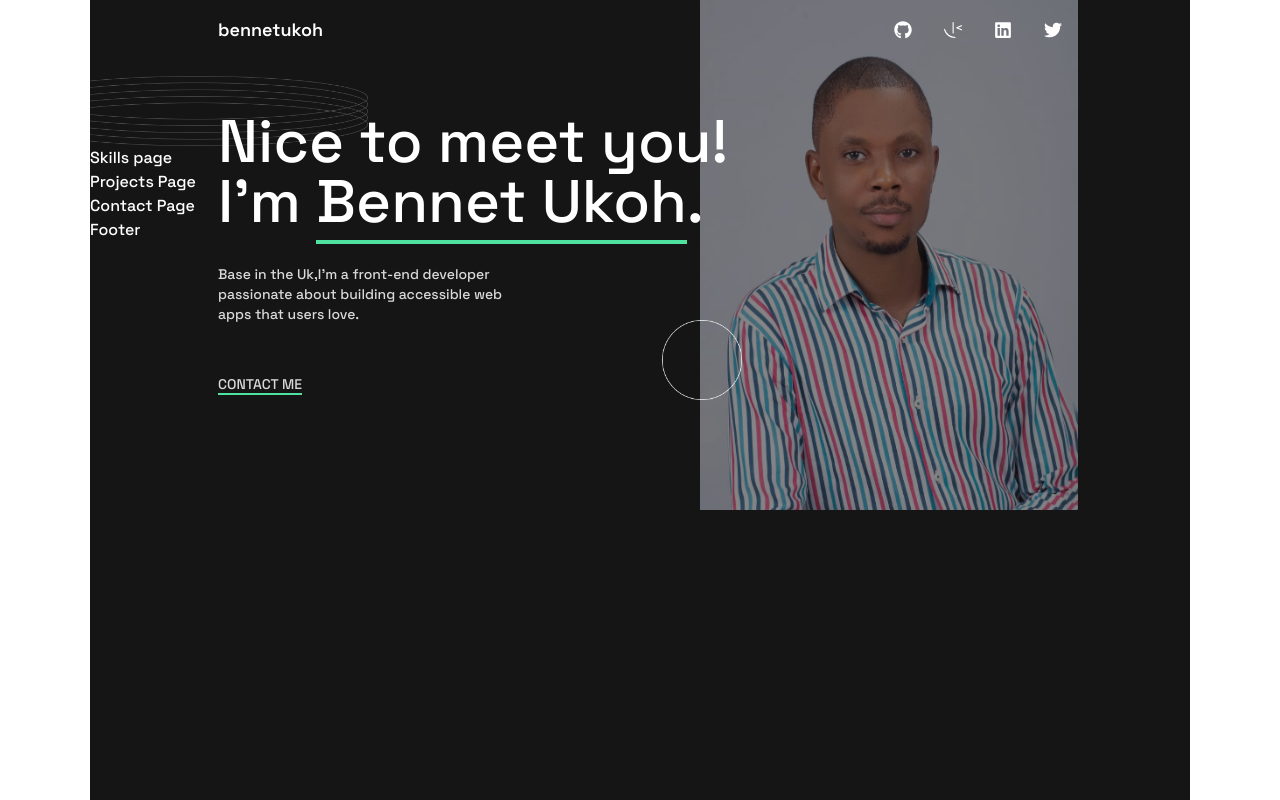
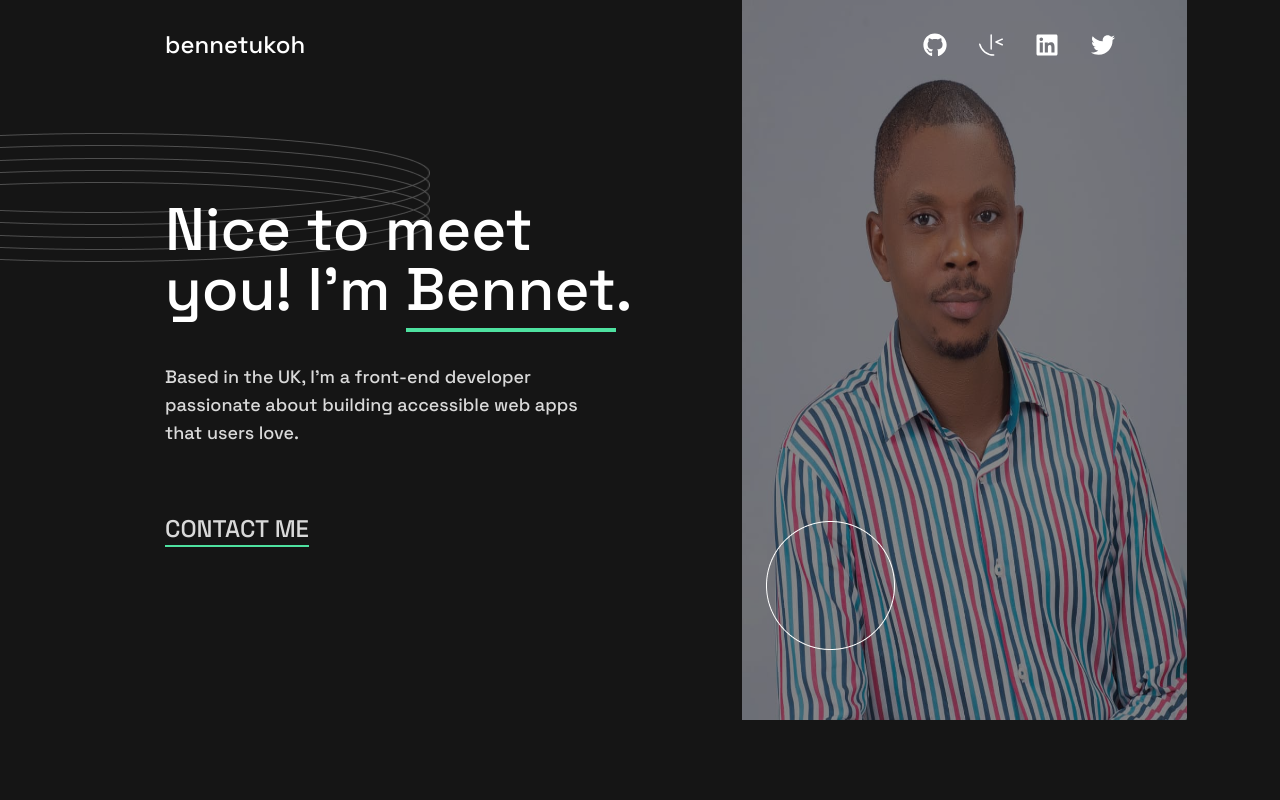
Before and after one commit to Bennet-Ukoh/single-page-portfolio, a Next.js app: page / in a window 1280 px wide. Built offline with nearby package versions, Linux system fonts and the light colour scheme.

Commit message:
intro section completed

```diff
--- a/src/app/page.tsx
+++ b/src/app/page.tsx
@@ -1,19 +1,11 @@
-import Contact from "@/components/contact";
-import Footer from "@/components/footer";
 import Header from "@/components/header";
 import Intro from "@/components/intro";
-import Projects from "@/components/projects";
-import Skills from "@/components/skills";
 
 export default function Page() {
   return (
-    <main className="flex  flex-col relative bg-[#151515] max-w-[1100px] mx-auto h-screen text-[#FFFFFF]">
+    <main className="relative w-full max-w-[1440px] mx-auto min-h-screen bg-bg-primary lg:px-[165px] md:px-[30px] px-4 justify-center items-center">
       <Header />
       <Intro />
-      <Skills />
-      <Projects />
-      <Contact />
-      <Footer />
     </main>
   );
 }
--- a/src/components/header.tsx
+++ b/src/components/header.tsx
@@ -2,21 +2,21 @@ import { navSocials } from "@/lib/data";
 
 export default function Header() {
   return (
-    <header className="z-20">
-      <nav className="flex px-32  justify-between items-center  pt-4">
-        <a href="#intro" className="text-lg font-semibold">
+    <header className="h-32 text-text-heading pt-[29px] md:mb-14 w-full mb:14 ">
+      <nav className="flex md:justify-between justify-center items-center md:flex-row flex-col gap-y-5">
+        <a href="#intro" className="text-heading-m">
           bennetukoh
         </a>
-        <ul className="flex gap-x-8">
+        <ul className="flex md:gap-x-8 gap-x-6 z-50">
           {navSocials.map((social, index) => (
             <li key={index}>
               <a
-                className="hover:text-[#4EE1A0]"
+                className="hover:text-text-link"
                 href={social.url}
                 target="_blank"
                 rel="noopener noreferrer"
               >
-                <social.icon size={18} />
+                <social.icon className="md:h-6 md:w-6 h-5 w-5" />
               </a>
             </li>
           ))}
--- a/src/components/intro.tsx
+++ b/src/components/intro.tsx
@@ -1,49 +1,48 @@
 import Image from "next/image";
 import introImg from "@/public/group 26.png";
-import Link from "next/link";
 import profileImg from "@/public/profileimage.jpg";
 import oval from "@/public/oval.png";
+import Link from "next/link";
 
 export default function Intro() {
   return (
-    <section>
-      <div className="">
+    <section className="flex flex-col items-center md:flex-row lg:items-start z-20 ">
+      <div className=" lg:w-1/2 md:w-1/2 w-full mb-2 flex flex-col justify-center items-center md:items-start">
         <Image
           src={introImg}
           alt="intro bg image"
-          height={70}
-          width={278}
-          className="h-[70px] w-[278px] mt-8"
+          className="h-[129px] w-[530px] absolute lg:top-[133px] top-[124px] -left-[342px] lg:-left-[100px] md:-left-[265px] md:top-[86px]"
         />
-        <div className="px-32 absolute top-28 z-10">
-          <h1 className="text-6xl">
-            Nice to meet you! <br /> I&apos;m {""}
-            <span className="border-b-4 border-[#4EE1A0]">Bennet Ukoh</span>.
+
+        <div className="lg:mt-4 md:mt-2 lg:max-w-[706px] md:max-w-[443px] lg:mb-[66px] md:mb-[34px] mt-[340px] max-w-[343px] mb-4">
+          <h1 className="text-text-heading lg:text-6xl text-4xl md:text-start text-center ">
+            Nice to meet you! I&apos;m{" "}
+            <span className="border-b-4 border-text-link">Bennet</span>.
           </h1>
-          <p className="mt-8 mb-12 max-w-72 text-[#D9D9D9] leading-5 text-sm text-wrap">
-            Base in the Uk,I&apos;m a front-end developer passionate about
+          <p className="md:max-w-[445px] text-text-body md:text-body-l mt-[43px] md:text-start text-center">
+            Based in the UK, I&apos;m a front-end developer passionate about
             building accessible web apps that users love.
           </p>
-          <Link
-            href="#contact"
-            className="text-[#D9D9D9] border-b-2 text-sm border-[#4EE1A0]"
-          >
-            CONTACT ME
-          </Link>
         </div>
+
+        <Link
+          href="#contact"
+          className="md:text-heading-m text-body-l border-b-2 text-text-body border-text-link hover:text-text-link "
+        >
+          CONTACT ME
+        </Link>
+      </div>
+
+      <div className="">
         <Image
           src={profileImg}
           alt="profile image"
-          height={510}
-          width={378}
-          className="w-[378px] z-0 opacity-50 h-[510px] absolute right-28 top-0"
+          className="lg:w-[445px] lg:h-[720px] md:w-[322px] md:h-[600px] md:left-[445px] opacity-50 absolute md:top-0 lg:left-[58%] left-[26%] top-[10%] w-[180px] h-[378px] z-0"
         />
         <Image
           src={oval}
           alt="oval on profile image"
-          width={80}
-          height={80}
-          className="absolute right-[448px] top-80 w-[80px] h-[80px] z-0"
+          className="absolute lg:top-[521px] lg:left-[766px] w-[129px] h-[129px] md:left-[702px] md:top-[471px] left-[311px] top-[245px]  z-0"
         />
       </div>
     </section>
--- a/tailwind.config.ts
+++ b/tailwind.config.ts
@@ -9,8 +9,20 @@ const config: Config = {
   theme: {
     extend: {
       colors: {
-        background: "var(--background)",
-        foreground: "var(--foreground)",
+        "text-heading": "#FFFFFF",
+        "text-body": "#D9D9D9",
+        "text-link": "#4EE1A0",
+        "bg-primary": "#151515",
+      },
+      fontSize: {
+        "heading-xl": ["88px", "88px"], // [font-size, line-height]
+        "heading-l": ["48px", "56px"],
+        "heading-m": ["24px", "32px"],
+        "body-l": ["18px", "28px"],
+      },
+      letterSpacing: {
+        tightest: "-2.5px",
+        tighter: "-1.5px",
       },
     },
   },
```
